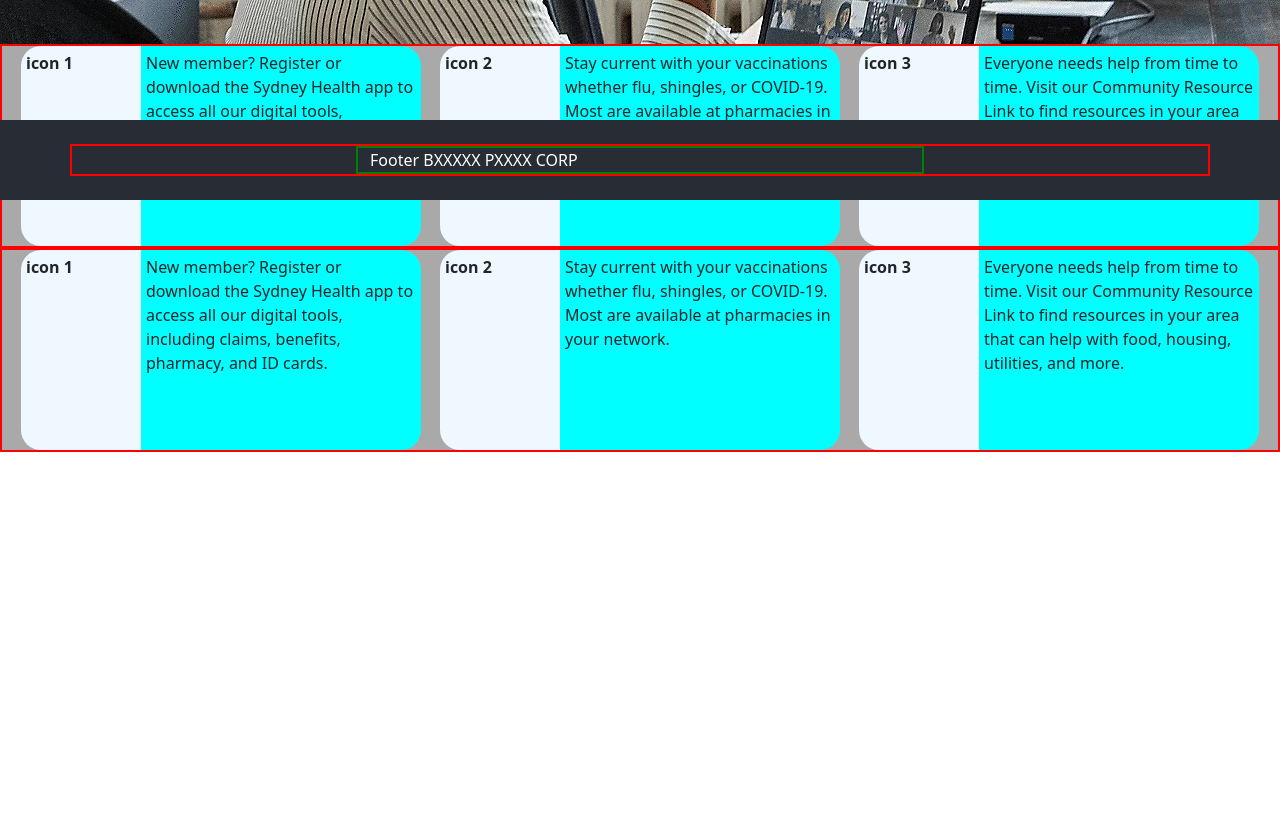
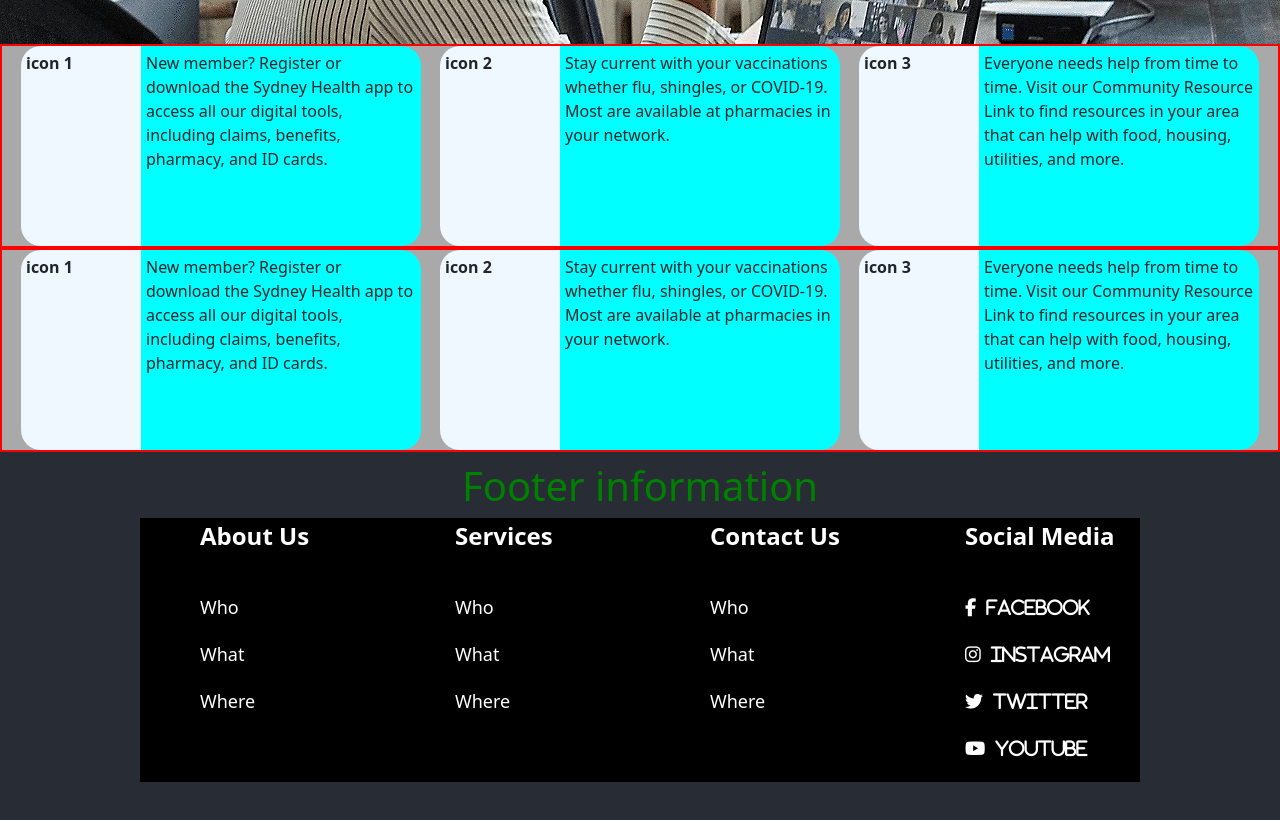
Before and after one commit to dsquez26/home-client, a React (Create React App) app: page /Home in a window 1280 px wide. Shown: the part 600-1420 px from the top of the page. Before the commit the page ends 1052 px from the top, so only its background shows below. Built offline with nearby package versions, Linux system fonts and the light colour scheme.

Commit message:
added new footer and font awesome lib

```diff
--- a/public/index.html
+++ b/public/index.html
@@ -3,6 +3,7 @@
   <head>
     <meta charset="utf-8" />
     <link rel="icon" href="%PUBLIC_URL%/favicon.ico" />
+    <script src="https://kit.fontawesome.com/b629672983.js" crossorigin="anonymous"></script>
     <meta name="viewport" content="width=device-width, initial-scale=1" />
     <meta name="theme-color" content="#000000" />
     <meta
--- a/src/Components/Footer/Footer.css
+++ /dev/null
@@ -1,23 +0,0 @@
-.footer-cont-1 {
-  background-color: #282c34;
-  min-height: 10vh;
-  display: flex;
-  flex-direction: column;
-  align-items: center;
-  justify-content: center;
-  color: white;
-  position: fixed;
-  bottom: 0px;
-}
-
-.footer-cont-2 {
-  height: 100%;
-}
-
-.center-top-col {
-  border: 2px solid green;
-}
-
-.center-top-row {
-  border: 2px solid red;
-}
--- a/src/Components/Footer/Footer.tsx
+++ b/src/Components/Footer/Footer.tsx
@@ -1,23 +1,69 @@
-import { Container, Row, Col } from 'react-bootstrap'
-import "./Footer.css"
+import { FooterLink, Heading, Container, Box, Row, Column } from "./FooterStyles";
+
+////need to implement router
 
 const Footer = () => {
-    return (
-        <Container className='footer-cont-1' fluid>
-            <Container className='footer-cont-2'>
-                <Row className="center-top-row">
-                    <Col>
-                    </Col>
-                    <Col className="center-top-col" xs={6}>
-                        Footer
-                        BXXXXX PXXXX CORP
-                    </Col>
-                    <Col>
-                    </Col>
-                </Row>
-            </Container>
-        </Container>
-    )
-}
-
-export default Footer
+  return (
+    <Box>
+      <h1 style={{ color: "green",
+                   textAlign: "center",
+                   marginTop: "-50px" }}>
+        Footer information
+      </h1>
+      <Container>
+        <Row>
+          <Column>
+            <Heading>About Us</Heading>
+            <FooterLink href="#">Who</FooterLink>
+            <FooterLink href="#">What</FooterLink>
+            <FooterLink href="#">Where</FooterLink>
+          </Column>
+          <Column>
+            <Heading>Services</Heading>
+            <FooterLink href="#">Who</FooterLink>
+            <FooterLink href="#">What</FooterLink>
+            <FooterLink href="#">Where</FooterLink>
+          </Column>
+          <Column>
+            <Heading>Contact Us</Heading>
+            <FooterLink href="#">Who</FooterLink>
+            <FooterLink href="#">What</FooterLink>
+            <FooterLink href="#">Where</FooterLink>
+          </Column>
+          <Column>
+            <Heading>Social Media</Heading>
+            <FooterLink href="#">
+              <i className="fab fa-facebook-f">
+                <span style={{ marginLeft: "10px" }}>
+                  Facebook
+                </span>
+              </i>
+            </FooterLink>
+            <FooterLink href="#">
+              <i className="fab fa-instagram">
+                <span style={{ marginLeft: "10px" }}>
+                  Instagram
+                </span>
+              </i>
+            </FooterLink>
+            <FooterLink href="#">
+              <i className="fab fa-twitter">
+                <span style={{ marginLeft: "10px" }}>
+                  Twitter
+                </span>
+              </i>
+            </FooterLink>
+            <FooterLink href="#">
+              <i className="fab fa-youtube">
+                <span style={{ marginLeft: "10px" }}>
+                  Youtube
+                </span>
+              </i>
+            </FooterLink>
+          </Column>
+        </Row>
+      </Container>
+    </Box>
+  );
+};
+export default Footer;
--- /dev/null
+++ b/src/Components/Footer/FooterStyles.js
@@ -0,0 +1,60 @@
+import styled from 'styled-components';
+
+export const Box = styled.div`
+  padding: 60px 60px;
+  background: #282c34;
+  bottom: 0;
+  width: 100%;
+
+
+  @media (max-width: 1000px) {
+    padding: 40px 30px;
+  }
+`;
+
+export const Container = styled.div`
+    display: flex;
+    flex-direction: column;
+    justify-content: center;
+    max-width: 1000px;
+    margin: 0 auto;
+    background: black;
+`
+
+export const Column = styled.div`
+  display: flex;
+  flex-direction: column;
+  text-align: left;
+  margin-left: 60px;
+`;
+
+export const Row = styled.div`
+  display: grid;
+  grid-template-columns: repeat(auto-fill,
+                         minmax(185px, 1fr));
+  grid-gap: 20px;
+
+  @media (max-width: 1000px) {
+    grid-template-columns: repeat(auto-fill,
+                           minmax(200px, 1fr));
+  }
+`;
+
+export const FooterLink = styled.a`
+  color: #fff;
+  margin-bottom: 20px;
+  font-size: 18px;
+  text-decoration: none;
+
+  &:hover {
+      color: red;
+      transition: 200ms ease-in;
+  }
+`;
+
+export const Heading = styled.p`
+  font-size: 24px;
+  color: #fff;
+  margin-bottom: 40px;
+  font-weight: bold;
+`;
```
